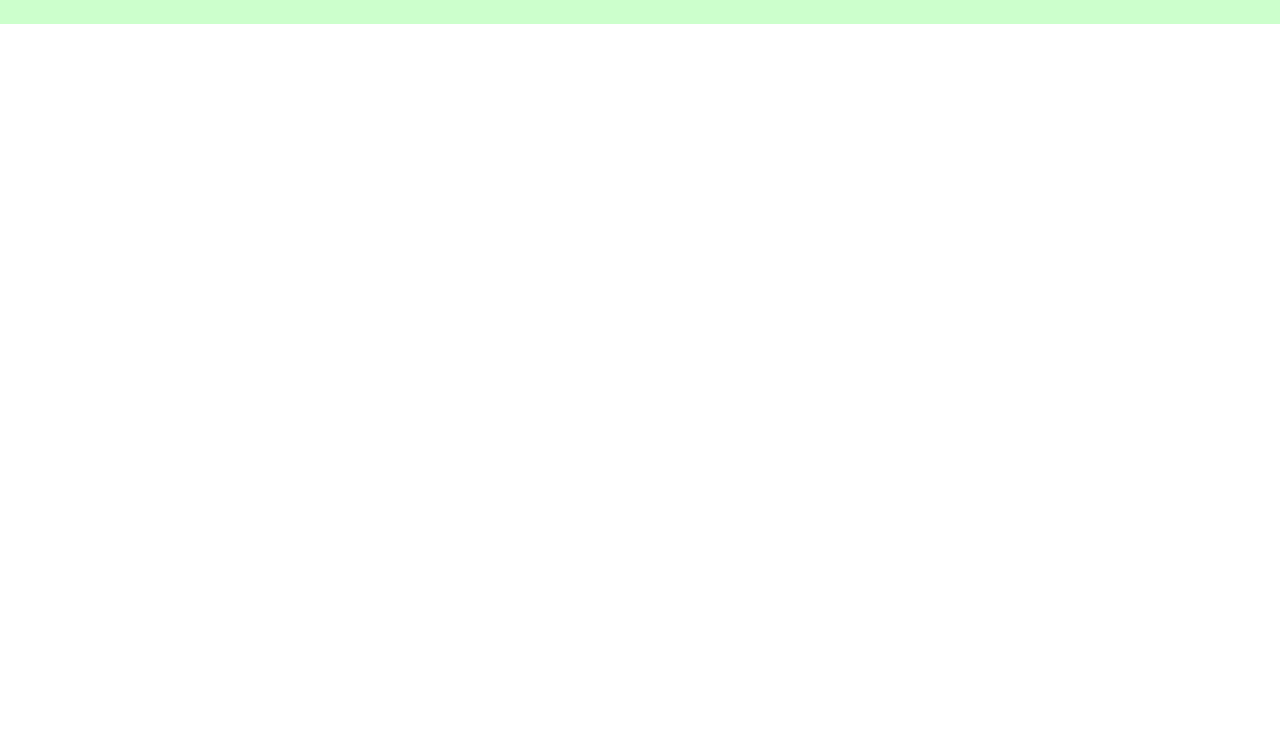
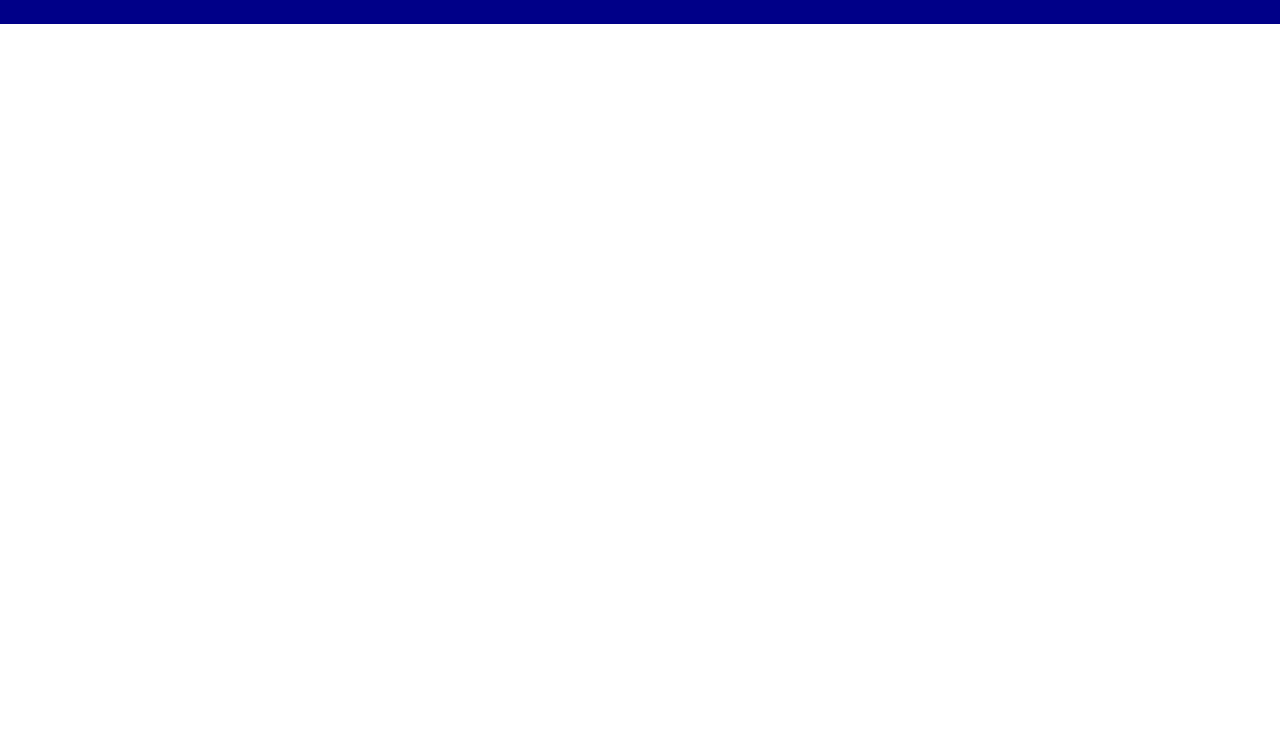
Before and after one commit to jmateos-incluit/NuestraPrimerPWA, a plain HTML site: page Ejemplo1/index.html in a window 1280 px wide. Shown: the part 62-800 px from the top of the page. Drawn offline with Linux system fonts and the light colour scheme.

Commit message:
marquee azul y blanca

```diff
--- a/Ejemplo1/styles.css
+++ b/Ejemplo1/styles.css
@@ -8,7 +8,8 @@ h1{
 }
 
 marquee{
-    background-color: #CCFFCC;
+    color:white;
+    background-color: #008;
     font-size: 25px;
     font-family: Arial, Helvetica, sans-serif;
 }
```
